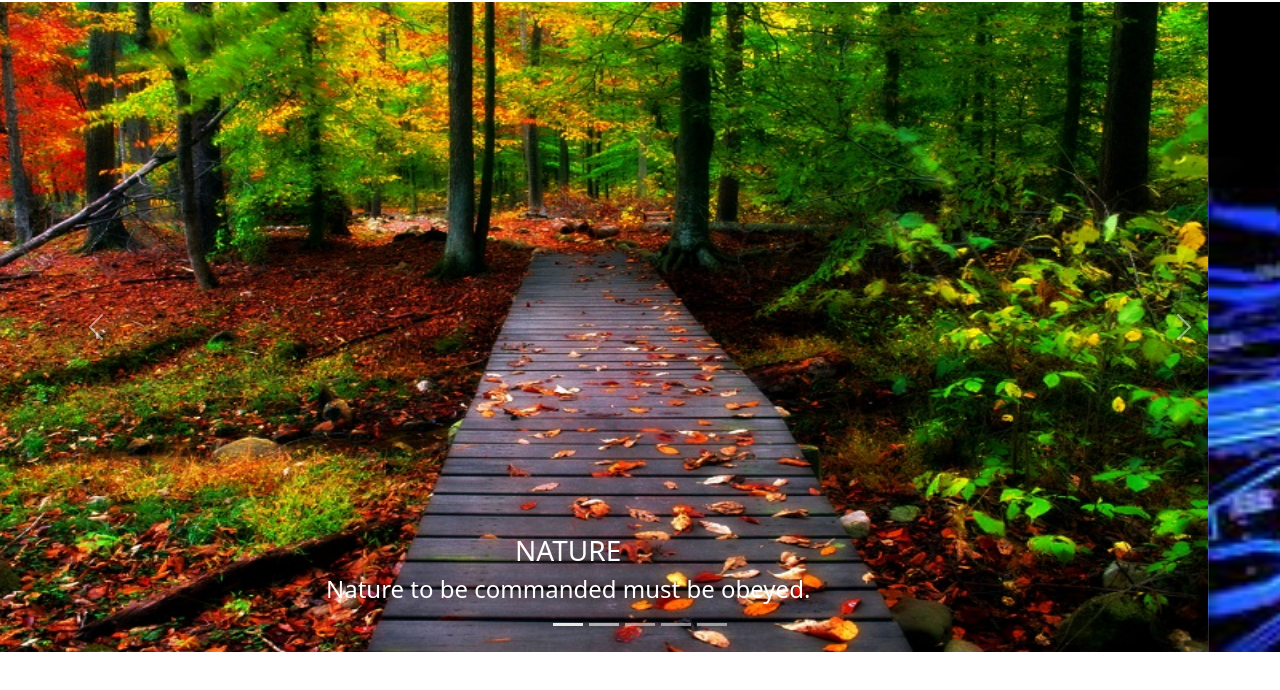
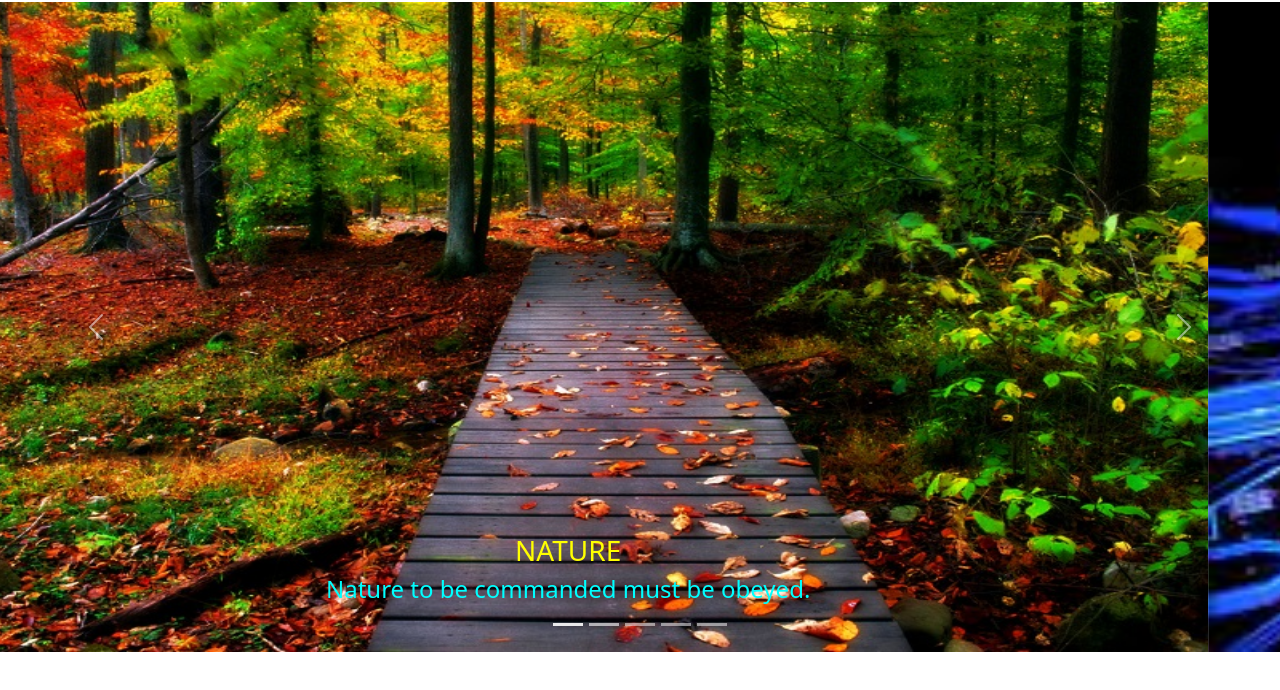
Before and after one commit to ChiragGupta31/st2-viva, a plain HTML site: page index.html in a window 1280 px wide. Shown: the part 54-744 px from the top of the page. Drawn offline with nearby package versions, Linux system fonts and the light colour scheme.

Commit message:
slider modified

```diff
--- a/index.css
+++ b/index.css
@@ -3,15 +3,19 @@ h1{
     color: orangered;
 }
 
+h3{
+    color: yellow;
+}
 
-.slidercont{
-    height: 700px;
-    width: 700px ;
+h4{
+    color: cyan;
 }
+
+
 
 .img1{
     height: 650px;
-    width: 600px !important;
-    margin: auto !important;
+    width: 100% ;
+
 
 }
--- a/index.html
+++ b/index.html
@@ -15,7 +15,7 @@
 <body>
   <h1>BOOTSTRAP SLIDER</h1>
 
-  <div class="slidecont">
+
     <div id="carouselExampleIndicators" class="carousel slide" data-bs-ride="carousel">
         <div class="carousel-indicators">
           <button type="button" data-bs-target="#carouselExampleIndicators" data-bs-slide-to="0" class="active" aria-current="true" aria-label="Slide 1"></button>
@@ -74,7 +74,7 @@
           <span class="visually-hidden">Next</span>
         </button>
       </div>
-      </div>
+
 
 </body>
 </html>
```
